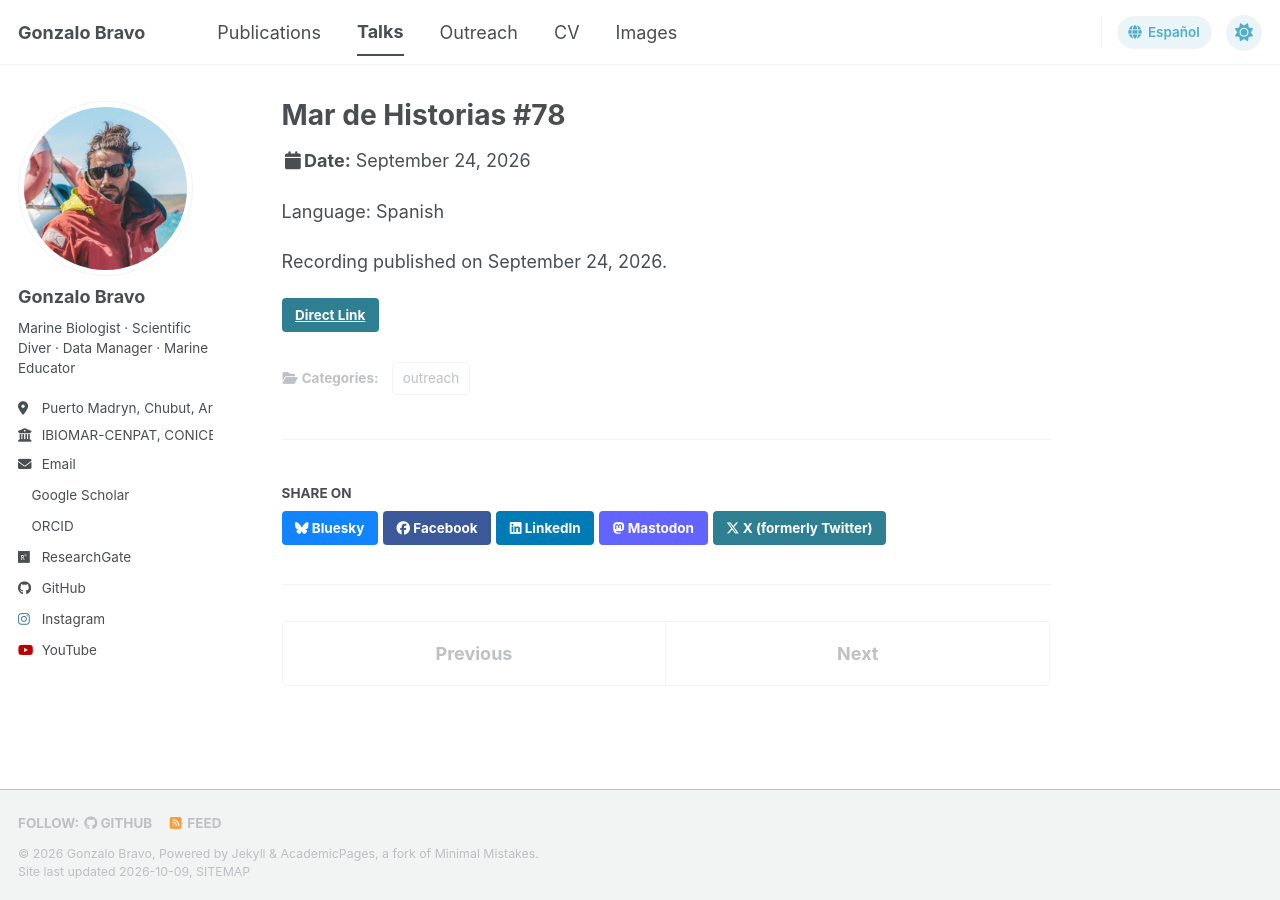
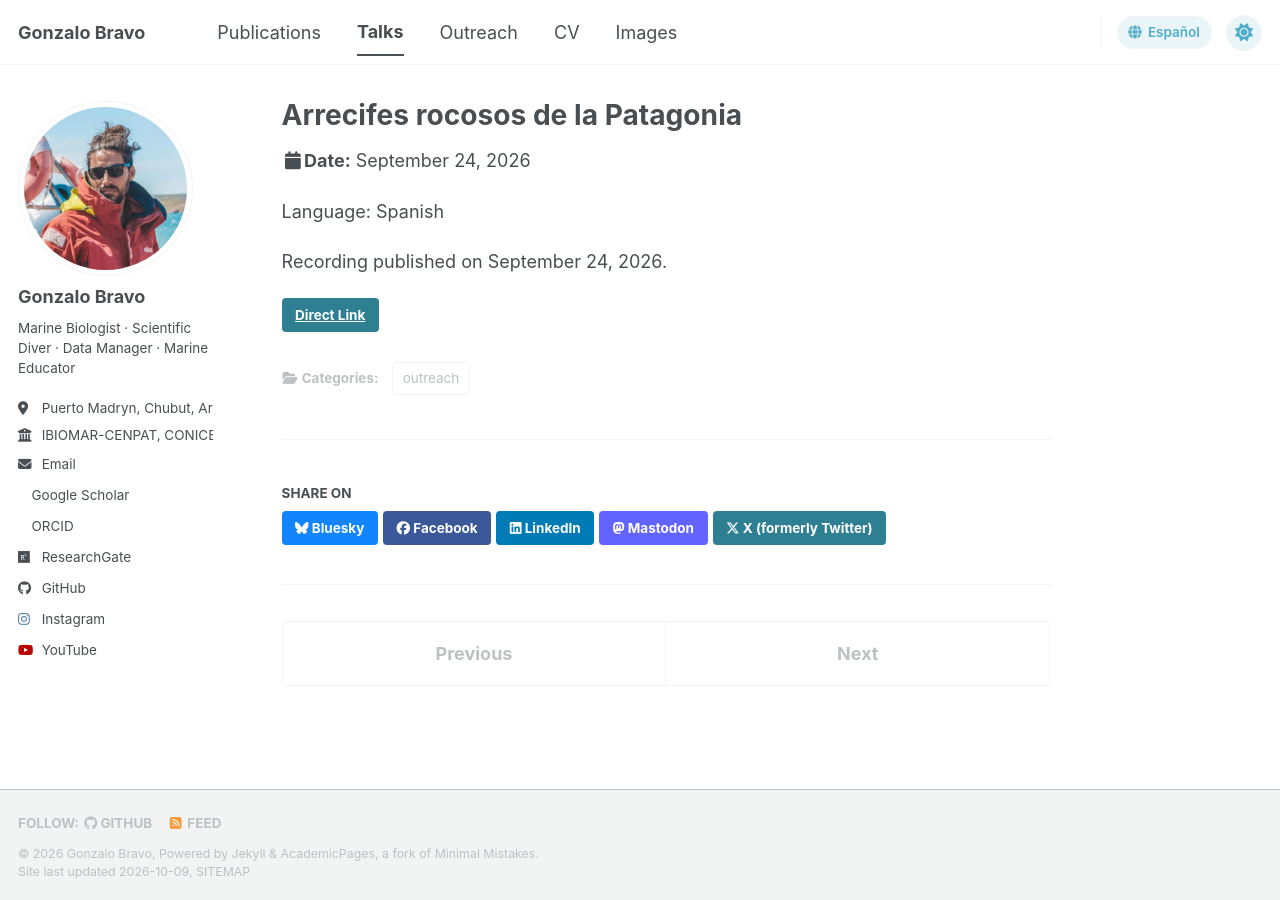
Before and after one commit to gonzalobravoargentina/gonzalobravoargentina.github.io, a Jekyll site: the page built from _talks/2026-09-24-mar-de-historias-78.md, in a window 1280 px wide. Built offline with Jekyll 4.4.1, drawn with Linux system fonts in a browser that asks for light colours; a style sheet for code colours, icons or effects is not loaded.

Commit message:
Update Mar de Historias talk title

```diff
--- a/_talks/2026-09-24-mar-de-historias-78.md
+++ b/_talks/2026-09-24-mar-de-historias-78.md
@@ -1,5 +1,5 @@
 ---
-title: "Mar de Historias #78"
+title: "Arrecifes rocosos de la Patagonia"
 collection: talks
 category: outreach
 type: "Outreach Talk"
```
